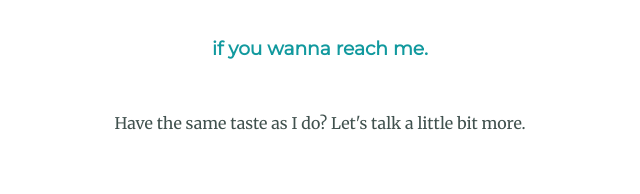
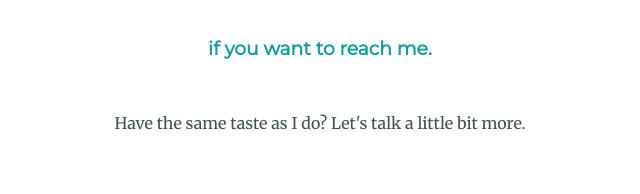
Before and after one commit to govickyvazquez/My-Site, a plain HTML site: page index.html in a window 1280 px wide. Shown: the part 2428-2622 px from the top of the page, 320-960 px from the left. Drawn offline with Linux system fonts and the light colour scheme.

Commit message:
Update index.html

```diff
--- a/index.html
+++ b/index.html
@@ -57,7 +57,7 @@
 
 		<div class="contact-me">
 			<h2>Get in Touch</h2>
-			<h3>if you wanna reach me.</h3>
+			<h3>if you want to reach me.</h3>
 			<p class="contact-message">Have the same taste as I do? Let's talk a little bit more.</p>
 			<a class="btn" href="mailto:victoriavazquez.br@gmail.com">CONTACT ME</a>
 		</div>
```
